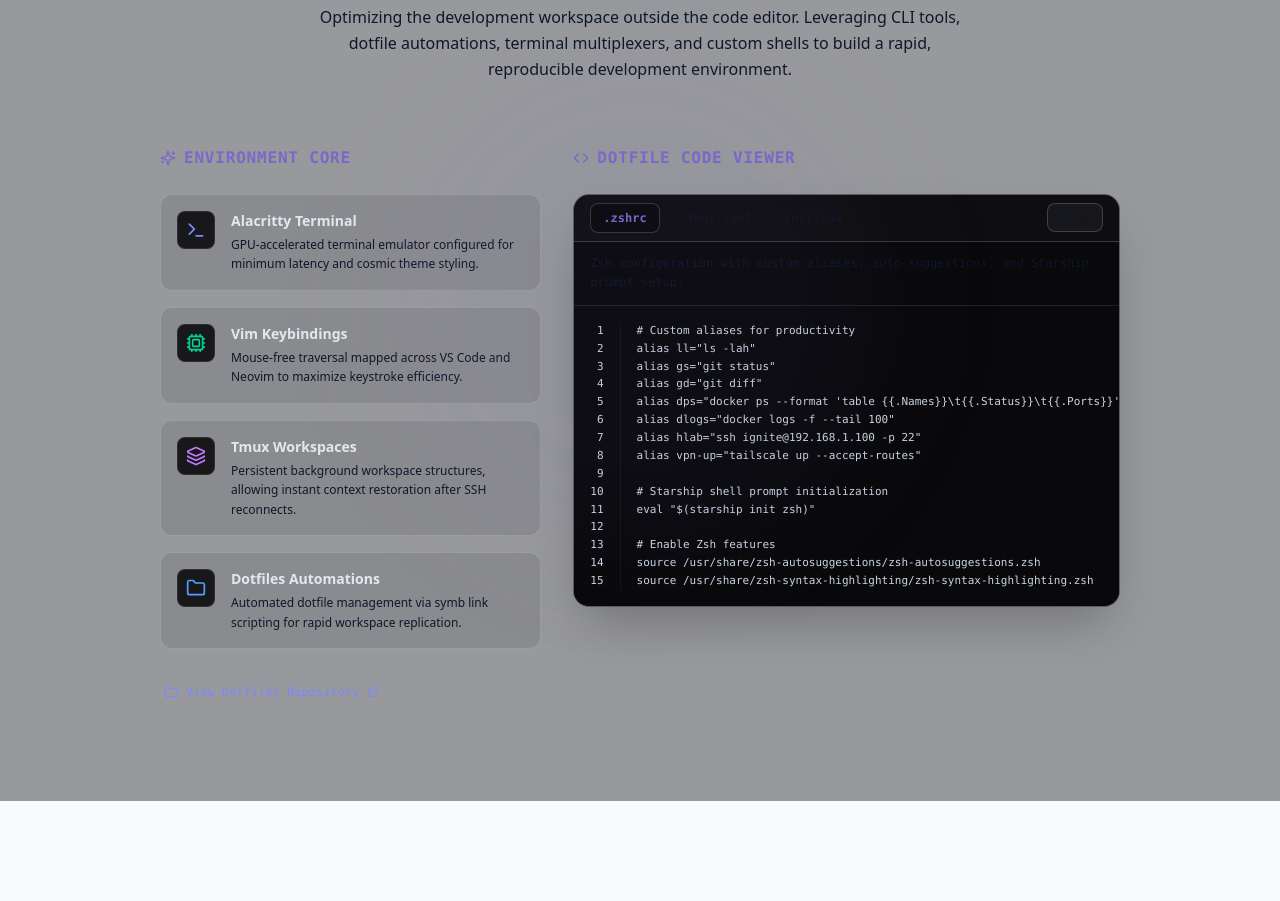
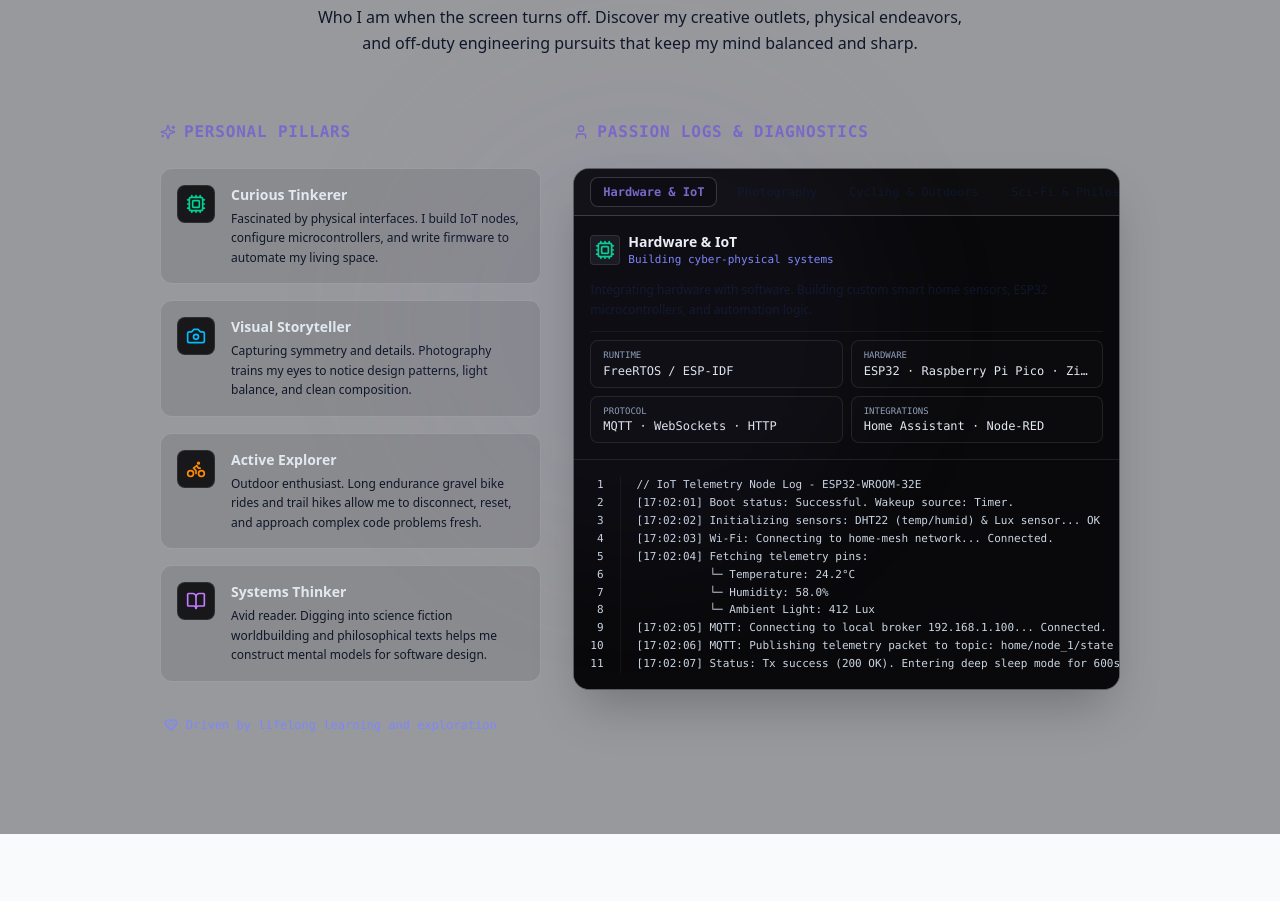
Before and after one commit to Amritesh-co/portfolio, a React (Vite) app: page / in a window 1280 px wide. Shown: the part 3965-4866 px from the top of the page. Built offline with nearby package versions, Linux system fonts and the light colour scheme; no server answers.

Commit message:
feat: replace dotfile configuration viewer with personal hobbies/passions interactive logs in Beyond the IDE

```diff
--- a/src/components/BeyondIDESection.jsx
+++ b/src/components/BeyondIDESection.jsx
@@ -1,120 +1,134 @@
 import React, { useState } from "react";
 import {
-  Terminal,
   Cpu,
-  Layers,
-  Copy,
-  Check,
+  Camera,
+  Bike,
+  BookOpen,
+  Sparkles,
+  Command,
+  Heart,
+  User,
   ExternalLink,
-  Folder,
-  Code,
-  Sparkles,
-  Command
+  ChevronRight
 } from "lucide-react";
 
-const CONFIG_FILES = {
-  zshrc: {
-    name: ".zshrc",
-    language: "bash",
-    description: "Zsh configuration with custom aliases, auto-suggestions, and Starship prompt setup.",
-    code: `# Custom aliases for productivity
-alias ll="ls -lah"
-alias gs="git status"
-alias gd="git diff"
-alias dps="docker ps --format 'table {{.Names}}\\t{{.Status}}\\t{{.Ports}}'"
-alias dlogs="docker logs -f --tail 100"
-alias hlab="ssh ignite@192.168.1.100 -p 22"
-alias vpn-up="tailscale up --accept-routes"
-
-# Starship shell prompt initialization
-eval "$(starship init zsh)"
-
-# Enable Zsh features
-source /usr/share/zsh-autosuggestions/zsh-autosuggestions.zsh
-source /usr/share/zsh-syntax-highlighting/zsh-syntax-highlighting.zsh`
+const HOBBIES = {
+  hardware: {
+    name: "Hardware & IoT",
+    tagline: "Building cyber-physical systems",
+    icon: <Cpu className="h-5 w-5 text-emerald-400" />,
+    description: "Integrating hardware with software. Building custom smart home sensors, ESP32 microcontrollers, and automation logic.",
+    meta: [
+      { label: "Runtime", value: "FreeRTOS / ESP-IDF" },
+      { label: "Hardware", value: "ESP32 · Raspberry Pi Pico · Zigbee" },
+      { label: "Protocol", value: "MQTT · WebSockets · HTTP" },
+      { label: "Integrations", value: "Home Assistant · Node-RED" },
+    ],
+    log: `// IoT Telemetry Node Log - ESP32-WROOM-32E
+[17:02:01] Boot status: Successful. Wakeup source: Timer.
+[17:02:02] Initializing sensors: DHT22 (temp/humid) & Lux sensor... OK
+[17:02:03] Wi-Fi: Connecting to home-mesh network... Connected.
+[17:02:04] Fetching telemetry pins:
+           └─ Temperature: 24.2°C
+           └─ Humidity: 58.0%
+           └─ Ambient Light: 412 Lux
+[17:02:05] MQTT: Connecting to local broker 192.168.1.100... Connected.
+[17:02:06] MQTT: Publishing telemetry packet to topic: home/node_1/state
+[17:02:07] Status: Tx success (200 OK). Entering deep sleep mode for 600s.`
   },
-  tmux: {
-    name: ".tmux.conf",
-    language: "tmux",
-    description: "Terminal multiplexer configuration for persistent sessions, custom split binds, and mouse mode.",
-    code: `# Enable mouse control (clickable windows, panes, resizable panes)
-set -g mouse on
-
-# Remap split pane window bindings to match visual layout
-bind | split-window -h -c "#{pane_current_path}"
-bind - split-window -v -c "#{pane_current_path}"
-unbind '"'
-unbind %
-
-# Switch panes using Alt-arrow without prefix
-bind -n M-Left select-pane -L
-bind -n M-Right select-pane -R
-bind -n M-Up select-pane -U
-bind -n M-Down select-pane -D
-
-# Design customizations (dark cosmic status bar)
-set -g status-bg black
-set -g status-fg '#8B5CF6'`
+  photography: {
+    name: "Photography",
+    tagline: "Capturing geometry & light",
+    icon: <Camera className="h-5 w-5 text-sky-400" />,
+    description: "Exploring urban architecture, minimal geometry, and low-light long exposures. Framing code in the real world.",
+    meta: [
+      { label: "Format", value: "RAW (ARW) / Manual Mode" },
+      { label: "Camera Body", value: "Mirrorless Sony Alpha Series" },
+      { label: "Lenses", value: "35mm Prime f/1.8 · 85mm Portrait f/1.4" },
+      { label: "Post-Process", value: "Adobe Lightroom · Photoshop CC" },
+    ],
+    log: `// Adobe Lightroom Classic - Editing pipeline log
+[Info] Batch import complete: 16 RAW frames from active session.
+[Info] Selection active: DSC_4102.ARW (Urban Geometry)
+[Info] Applying custom lens profile corrections... OK
+[Info] Adjusting Tone Curve:
+       └─ Highlights: -20  |  Shadows: +25
+       └─ Whites: -5       |  Blacks: +10
+[Info] Color Grading: Shadow HSL (220°, 15% Sat) | Highlight HSL (40°, 8% Sat)
+[Info] Details: Sharpening 40px | Radius 1.0 | Masking 15%
+[Status] Exported selected shot as Web-Optimized sRGB JPEG. Complete.`
   },
-  neovim: {
-    name: "init.lua",
-    language: "lua",
-    description: "Neovim config map setup, keybindings for tab navigation, and packet-saving shortcuts.",
-    code: `-- NeoVim Custom Config init.lua
-vim.g.mapleader = " "
-
--- Basic editor configurations
-vim.opt.number = true
-vim.opt.relativenumber = true
-vim.opt.tabstop = 4
-vim.opt.shiftwidth = 4
-vim.opt.expandtab = true
-
--- Quick buffer navigation
-vim.keymap.set("n", "<Tab>", ":bnext<CR>", { silent = true })
-vim.keymap.set("n", "<S-Tab>", ":bprevious<CR>", { silent = true })
-
--- Save and exit leader shortcuts
-vim.keymap.set("n", "<leader>w", ":w<CR>")
-vim.keymap.set("n", "<leader>q", ":q<CR>")
-vim.keymap.set("n", "<leader>pv", vim.cmd.Ex)`
+  outdoors: {
+    name: "Cycling & Outdoors",
+    tagline: "Endurance & exploration",
+    icon: <Bike className="h-5 w-5 text-orange-400" />,
+    description: "Long-distance gravel cycling and hiking mountain trails. Clearing the mind, building endurance, and exploring landscapes.",
+    meta: [
+      { label: "Gravel Bike", value: "Alloy frame / Shimano GRX groupset" },
+      { label: "Peak Distance", value: "82 km single-day loop" },
+      { label: "GPS Tracking", value: "Garmin Edge 530 + HRM Band" },
+      { label: "Route Planner", value: "Komoot / Strava Premium" },
+    ],
+    log: `// Strava Ride Log - Saturday Gravel Grind
+[07:00:00] Sensor checklist: GPS locked, HRM connected, Cadence active.
+[07:00:01] Activity started. Route: Valley Ridge Loop.
+[07:45:00] Mile 12: Mid-climb check on Canyon Trail (7% grade, headwind).
+           └─ Cadence: 82 RPM | HR: 162 BPM | Elevation: 210m
+[08:30:00] Mile 25: Summit reached. Total elevation gain: 480m.
+[09:15:00] Mile 40: Flat road headwind. Cadence stabilized at 90 RPM.
+[09:55:00] Ride complete. Distance: 64.2 km | Time: 2h 45m | Avg Speed: 23.3 km/h
+[Status] Average power: 185W | Caloric burn: 1,420 kcal | Synced to cloud.`
+  },
+  reading: {
+    name: "Sci-Fi & Philosophy",
+    tagline: "Systems, stories, & stoicism",
+    icon: <BookOpen className="h-5 w-5 text-purple-400" />,
+    description: "Reading broadly across hard science fiction, stoic philosophy, and systems theory to cultivate structured, resilient thinking.",
+    meta: [
+      { label: "Reading Hub", value: "Kindle Paperwhite / Hardcovers" },
+      { label: "Target", value: "24 books / year challenge" },
+      { label: "Genres", value: "Hard Sci-Fi · Stoicism · System Dynamics" },
+      { label: "Current Reads", value: "Dune Messiah · Meditations" },
+    ],
+    log: `// Personal Reading Challenge Dashboard
+[Challenge] Target: 24 books  |  Current progress: 14 completed.
+[Book #12] Dune Messiah - Frank Herbert
+           └─ Note: Masterclass in prescience, political friction, and systems.
+[Book #13] Meditations - Marcus Aurelius
+           └─ Note: "You have power over your mind - not outside events."
+[Book #14] Thinking in Systems - Donella Meadows
+           └─ Note: Exploring reinforcement loops, delays, and resilience.
+[Status] Current Pace: +2 books ahead of schedule. Keep reading.`
   }
 };
 
-const DEV_TOOLS = [
+const PERSONAL_PILLARS = [
   {
-    icon: <Terminal className="h-5 w-5 text-indigo-400" />,
-    title: "Alacritty Terminal",
-    description: "GPU-accelerated terminal emulator configured for minimum latency and cosmic theme styling."
+    icon: <Cpu className="h-5 w-5 text-emerald-400" />,
+    title: "Curious Tinkerer",
+    description: "Fascinated by physical interfaces. I build IoT nodes, configure microcontrollers, and write firmware to automate my living space."
   },
   {
-    icon: <Cpu className="h-5 w-5 text-emerald-400" />,
-    title: "Vim Keybindings",
-    description: "Mouse-free traversal mapped across VS Code and Neovim to maximize keystroke efficiency."
+    icon: <Camera className="h-5 w-5 text-sky-400" />,
+    title: "Visual Storyteller",
+    description: "Capturing symmetry and details. Photography trains my eyes to notice design patterns, light balance, and clean composition."
   },
   {
-    icon: <Layers className="h-5 w-5 text-purple-400" />,
-    title: "Tmux Workspaces",
-    description: "Persistent background workspace structures, allowing instant context restoration after SSH reconnects."
+    icon: <Bike className="h-5 w-5 text-orange-400" />,
+    title: "Active Explorer",
+    description: "Outdoor enthusiast. Long endurance gravel bike rides and trail hikes allow me to disconnect, reset, and approach complex code problems fresh."
   },
   {
-    icon: <Folder className="h-5 w-5 text-blue-400" />,
-    title: "Dotfiles Automations",
-    description: "Automated dotfile management via symb link scripting for rapid workspace replication."
+    icon: <BookOpen className="h-5 w-5 text-purple-400" />,
+    title: "Systems Thinker",
+    description: "Avid reader. Digging into science fiction worldbuilding and philosophical texts helps me construct mental models for software design."
   }
 ];
 
 export const BeyondIDESection = () => {
-  const [activeTab, setActiveTab] = useState("zshrc");
-  const [copied, setCopied] = useState(false);
+  const [activeTab, setActiveTab] = useState("hardware");
 
-  const activeConfig = CONFIG_FILES[activeTab];
-
-  const handleCopy = () => {
-    navigator.clipboard.writeText(activeConfig.code);
-    setCopied(true);
-    setTimeout(() => setCopied(false), 2000);
-  };
+  const activeHobby = HOBBIES[activeTab];
 
   return (
     <section id="beyond-ide" className="py-24 px-4 relative bg-zinc-950/40 border-t border-border/10">
@@ -126,66 +140,61 @@
         {/* Section Header */}
         <div className="text-center space-y-3 max-w-2xl mx-auto">
           <div className="inline-flex items-center gap-1.5 px-3 py-1 rounded-full text-xs font-mono bg-indigo-500/10 text-indigo-400 border border-indigo-500/20">
-            <Command className="h-3 w-3" /> Custom Developer Environment
+            <Command className="h-3 w-3" /> Off-Duty Engineering & Passions
           </div>
           <h2 className="text-3xl md:text-5xl font-bold tracking-tight">
             Beyond the <span className="text-primary">IDE</span>
           </h2>
           <p className="text-muted-foreground text-sm md:text-base leading-relaxed">
-            Optimizing the development workspace outside the code editor. Leveraging CLI tools, dotfile automations, terminal multiplexers, and custom shells to build a rapid, reproducible development environment.
+            Who I am when the screen turns off. Discover my creative outlets, physical endeavors, and off-duty engineering pursuits that keep my mind balanced and sharp.
           </p>
         </div>
 
         <div className="grid grid-cols-1 lg:grid-cols-12 gap-8 items-start">
 
-          {/* LEFT COLUMN: DEV TOOLS LIST */}
+          {/* LEFT COLUMN: PERSONAL PILLARS */}
           <div className="lg:col-span-5 space-y-4 text-left">
             <h3 className="text-base font-bold font-mono text-primary uppercase tracking-wider mb-6 flex items-center gap-2">
-              <Sparkles className="h-4 w-4" /> Environment Core
+              <Sparkles className="h-4 w-4" /> Personal Pillars
             </h3>
 
             <div className="space-y-4">
-              {DEV_TOOLS.map((tool, idx) => (
+              {PERSONAL_PILLARS.map((pillar, idx) => (
                 <div
                   key={idx}
                   className="p-4 rounded-xl border border-border/20 bg-zinc-900/10 hover:bg-zinc-900/30 hover:border-border/60 transition-all duration-300 group flex items-start gap-4"
                 >
-                  <div className="p-2 rounded-lg bg-zinc-900 border border-border/10 group-hover:border-primary/30 transition-colors">
-                    {tool.icon}
+                  <div className="p-2 rounded-lg bg-zinc-900 border border-border/10 group-hover:border-primary/30 transition-colors shrink-0">
+                    {pillar.icon}
                   </div>
                   <div className="space-y-1">
-                    <h4 className="text-sm font-bold text-slate-200">{tool.title}</h4>
-                    <p className="text-xs text-muted-foreground leading-relaxed">{tool.description}</p>
+                    <h4 className="text-sm font-bold text-slate-200">{pillar.title}</h4>
+                    <p className="text-xs text-muted-foreground leading-relaxed">{pillar.description}</p>
                   </div>
                 </div>
               ))}
             </div>
 
             <div className="pt-4">
-              <a
-                href="https://github.com"
-                target="_blank"
-                rel="noopener noreferrer"
-                className="inline-flex items-center gap-2 text-xs font-mono text-indigo-400 hover:text-indigo-300 transition-colors pl-1"
-              >
-                <Folder className="h-3.5 w-3.5" /> View Dotfiles Repository <ExternalLink className="h-3 w-3" />
-              </a>
+              <span className="inline-flex items-center gap-2 text-xs font-mono text-indigo-400 pl-1">
+                <Heart className="h-3.5 w-3.5 fill-indigo-400/20" /> Driven by lifelong learning and exploration
+              </span>
             </div>
           </div>
 
-          {/* RIGHT COLUMN: CONFIGURATION VIEWER (MOCK EDITOR) */}
+          {/* RIGHT COLUMN: INTERACTIVE HOBBY VIEW CONSOLE */}
           <div className="lg:col-span-7 space-y-4 text-left">
             <h3 className="text-base font-bold font-mono text-primary uppercase tracking-wider mb-6 flex items-center gap-2">
-              <Code className="h-4 w-4" /> Dotfile Code Viewer
+              <User className="h-4 w-4" /> Passion Logs & Diagnostics
             </h3>
 
             <div className="border border-border/40 rounded-2xl bg-black shadow-2xl flex flex-col overflow-hidden">
 
               {/* Tab Selector Header */}
-              <div className="flex items-center justify-between px-4 py-2 border-b border-border/20 bg-zinc-900/60 select-none">
-                <div className="flex gap-2">
-                  {Object.keys(CONFIG_FILES).map((key) => {
-                    const file = CONFIG_FILES[key];
+              <div className="flex items-center justify-between px-4 py-2 border-b border-border/20 bg-zinc-900/60 select-none overflow-x-auto scrollbar-none">
+                <div className="flex gap-2 min-w-max">
+                  {Object.keys(HOBBIES).map((key) => {
+                    const hobby = HOBBIES[key];
                     const isActive = activeTab === key;
                     return (
                       <button
@@ -197,42 +206,44 @@
                             : "text-muted-foreground hover:text-slate-200"
                         }`}
                       >
-                        {file.name}
+                        {hobby.name}
                       </button>
                     );
                   })}
                 </div>
-
-                {/* Copy Button */}
-                <button
-                  onClick={handleCopy}
-                  className="p-1.5 rounded-lg border border-border/20 bg-zinc-900 hover:bg-zinc-800 text-muted-foreground hover:text-slate-200 transition-all cursor-pointer flex items-center gap-1 text-[10px] font-mono"
-                  title="Copy configuration"
-                >
-                  {copied ? (
-                    <>
-                      <Check className="h-3.5 w-3.5 text-emerald-400" />
-                      <span className="text-emerald-400 font-semibold">Copied!</span>
-                    </>
-                  ) : (
-                    <>
-                      <Copy className="h-3.5 w-3.5" />
-                      <span>Copy</span>
-                    </>
-                  )}
-                </button>
               </div>
 
-              {/* Code Description Pane */}
-              <div className="px-4 py-3 bg-zinc-950 border-b border-border/10 text-xs text-muted-foreground font-mono leading-relaxed">
-                {activeConfig.description}
+              {/* Hobby Details Pane */}
+              <div className="px-4 py-4 bg-zinc-950 border-b border-border/10 space-y-3">
+                <div className="flex items-center gap-2">
+                  <div className="p-1 rounded bg-zinc-900 border border-border/10 shrink-0">
+                    {activeHobby.icon}
+                  </div>
+                  <div>
+                    <h4 className="text-sm font-bold text-slate-100">{activeHobby.name}</h4>
+                    <p className="text-[11px] font-mono text-indigo-400">{activeHobby.tagline}</p>
+                  </div>
+                </div>
+                <p className="text-xs text-muted-foreground leading-relaxed">
+                  {activeHobby.description}
+                </p>
+
+                {/* Specs Grid */}
+                <div className="grid grid-cols-2 gap-2 pt-2 border-t border-border/5">
+                  {activeHobby.meta.map(({ label, value }) => (
+                    <div key={label} className="rounded-lg border border-border/10 bg-zinc-900/20 px-3 py-2">
+                      <div className="text-[9px] font-mono text-slate-400 uppercase">{label}</div>
+                      <div className="text-xs font-mono text-slate-200 truncate">{value}</div>
+                    </div>
+                  ))}
+                </div>
               </div>
 
-              {/* Terminal Code Body */}
-              <div className="p-4 font-mono text-[11px] overflow-x-auto leading-relaxed bg-zinc-950 text-slate-300 max-h-[340px] overflow-y-auto">
+              {/* Hobby Log Output (Mock terminal) */}
+              <div className="p-4 font-mono text-[11px] overflow-x-auto leading-relaxed bg-zinc-950 text-slate-300 max-h-[300px] overflow-y-auto">
                 <table className="w-full border-collapse">
                   <tbody>
-                    {activeConfig.code.split("\n").map((line, idx) => (
+                    {activeHobby.log.split("\n").map((line, idx) => (
                       <tr key={idx} className="hover:bg-zinc-900/30">
                         <td className="w-8 pr-4 text-right text-muted-foreground/40 select-none border-r border-border/5">
                           {idx + 1}
--- a/src/components/CodeFragmentsCanvas.jsx
+++ b/src/components/CodeFragmentsCanvas.jsx
@@ -76,7 +76,7 @@
       const rect = canvas.parentElement.getBoundingClientRect();
       w = canvas.width = rect.width;
       h = canvas.height = rect.height;
-      sprites = Array.from({ length: 38 }, () => mkSprite(w, h));
+      sprites = Array.from({ length: 70 }, () => mkSprite(w, h));
     }
 
     init();
```
